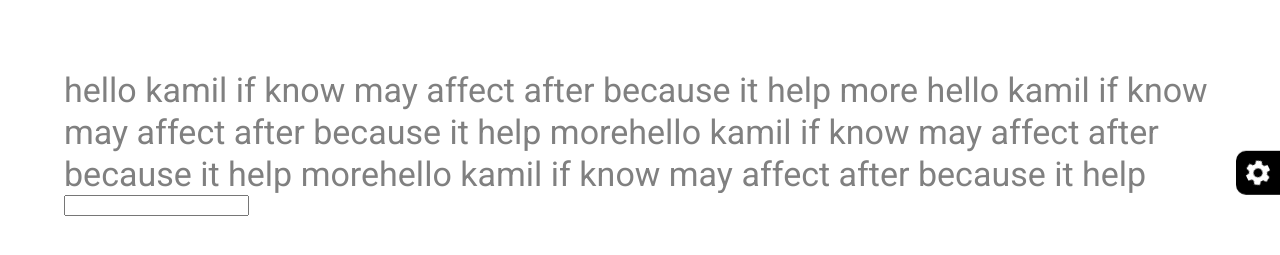
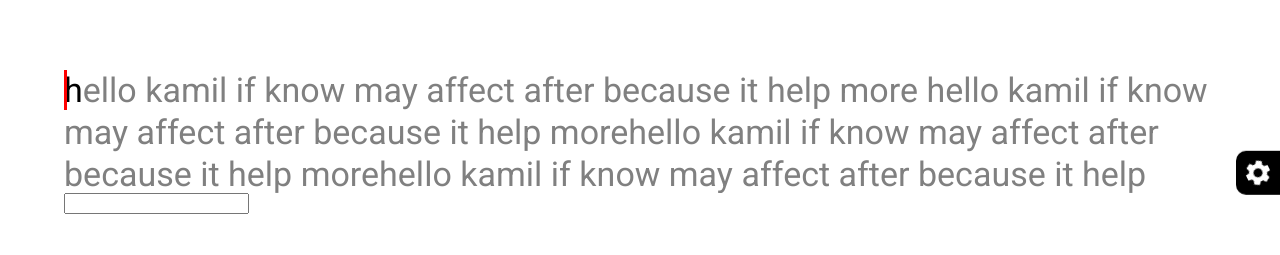
Before and after one commit to cratas/keydestroyer, a Next.js app in the folder frontend/: page / in a window 1280 px wide. Shown: the part 227-482 px from the top of the page. Built offline with nearby package versions, Linux system fonts and the light colour scheme.

Commit message:
correct char check added

```diff
--- a/frontend/src/components/TestSection.tsx
+++ b/frontend/src/components/TestSection.tsx
@@ -15,7 +15,7 @@
   }, [active]);
 
   if (correct === true) {
-    return <span style={{ color: "green" }}>{text}</span>;
+    return <span style={{ color: "black" }}>{text}</span>;
   }
 
   if (correct === false) {
@@ -25,6 +25,7 @@
           color: "red",
           marginTop: 0,
           marginBottom: 0,
+          textDecoration: 'underline'
         }}
       >
         {text}
@@ -34,7 +35,11 @@
 
   if (active) {
     return (
-      <span className={styles.activeChar} ref={activeRef} style={{ color: "black" }}>
+      <span
+        className={styles.activeChar}
+        ref={activeRef}
+        style={{ color: "black" }}
+      >
         {text}
       </span>
     );
@@ -58,7 +63,7 @@
   const [userInput, setUserInput] = useState<string>("");
   const [rowHeight, setRowHeight] = useState(41); // it should be set as static property
 
-  const [activeCharIndex, setActiveCharIndex] = useState<number>(-1);
+  const [activeCharIndex, setActiveCharIndex] = useState<number>(0);
   const [correctCharArray, setCorrectCharArray] = useState([]);
 
   const text = getCloud();
@@ -70,13 +75,10 @@
 
     // correct word
     setCorrectCharArray((data) => {
-      const word = value.trim();
       const newResult = [...data];
-      newResult[activeCharIndex] = word === text[activeCharIndex];
-
+      newResult[activeCharIndex] = value === text[activeCharIndex];
       return newResult;
     });
-    setUserInput(value);
   };
 
   const testRef = useRef(null);
@@ -87,15 +89,17 @@
     }
   }, [currentRowIndex]);
 
+  const inputRef = useRef(null);
+
   return (
-    <Box>
+    <Box sx={{ zIndex: "10000" }} onClick={() => inputRef.current.focus()}>
       <Typography
         variant={"h4"}
         ref={testRef}
         sx={{
           // lineHeight: "100%",
           height: `${rowHeight * 3}px`,
-          overflowY: "hidden",
+          overflow: "hidden",
         }}
       >
         {text.map((character, index) => (
@@ -113,10 +117,11 @@
           />
         ))}
       </Typography>
-
       <input
         type="text"
         value={userInput}
+        ref={inputRef}
+        style={{ position: "absolute" }}
         onChange={(e) => processInput(e.target.value)}
       />
     </Box>
```
